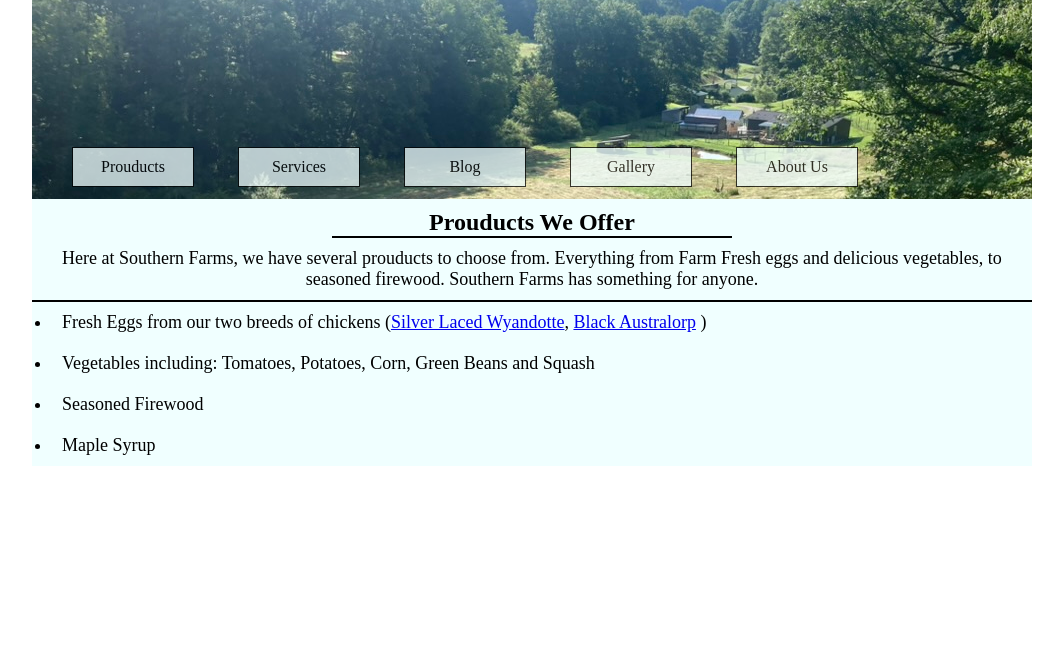
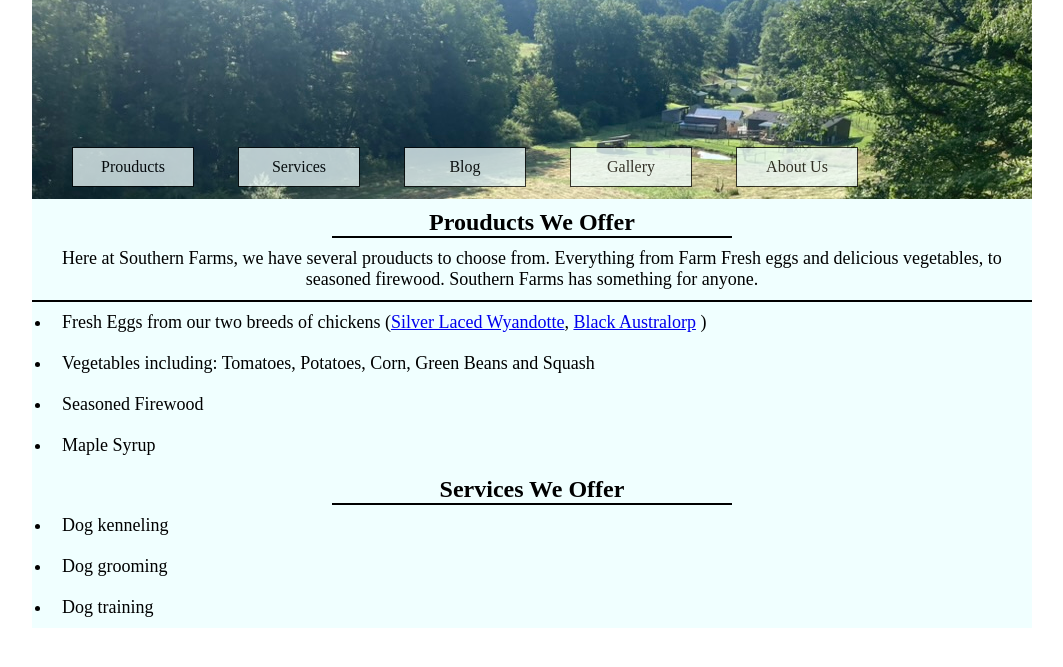
Before and after one commit to devinsouthern/southern_farm_chicken_website, a plain HTML site: page index.html in a window 1280 px wide. Shown: the part 111-778 px from the top of the page, without its empty margins (108-1171 px from the left). Drawn offline with Linux system fonts and the light colour scheme.

Commit message:
Add services section in index.html and style.css

```diff
--- a/index.html
+++ b/index.html
@@ -28,6 +28,14 @@
                         <li>Maple Syrup</li>
                     </ul>
                 </section>
+                <section class="services">
+                    <h2>Services We Offer</h2>
+                    <ul>
+                        <li>Dog kenneling</li>
+                        <li>Dog grooming</li>
+                        <li>Dog training</li>
+                    </ul>
+                </section>
             </main>
         </body>
     </head>
--- a/style.css
+++ b/style.css
@@ -72,3 +72,20 @@ header {
         margin-left: 20px;
 
     }
+
+    .services h2 {
+        padding-top: 10px;
+       margin: 0 auto;
+        text-align: center;
+        color: black;
+        background-color: azure;
+        border-bottom: 2px solid black;
+        width: 400px
+    }
+
+    .services li {
+        font-size: 18px;
+        padding: 10px;
+        margin-left: 20px;
+
+    }
```
